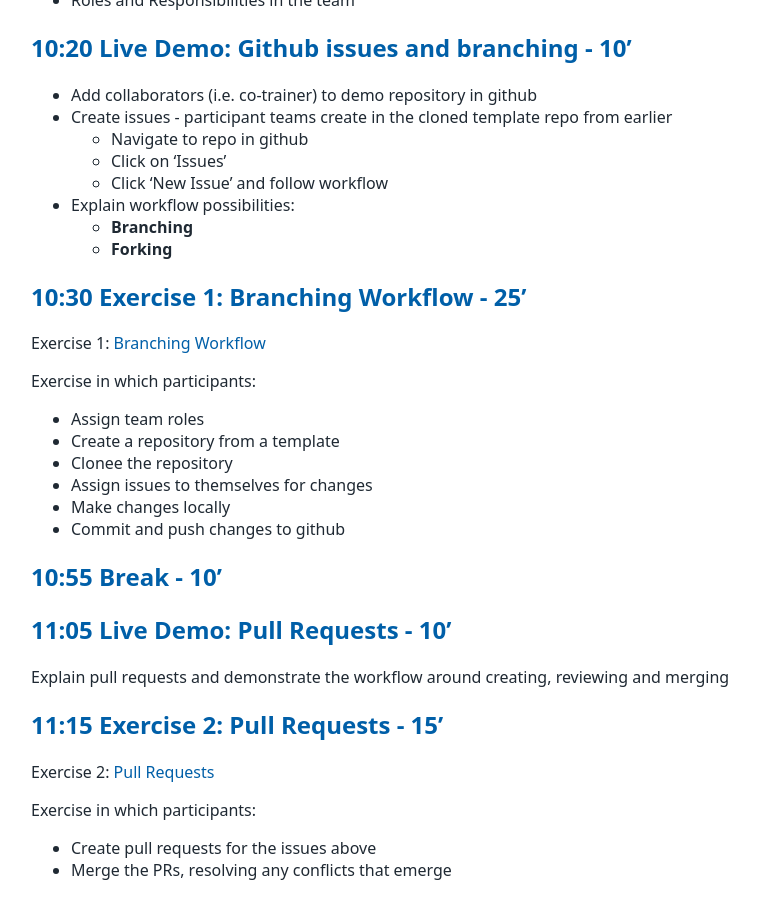
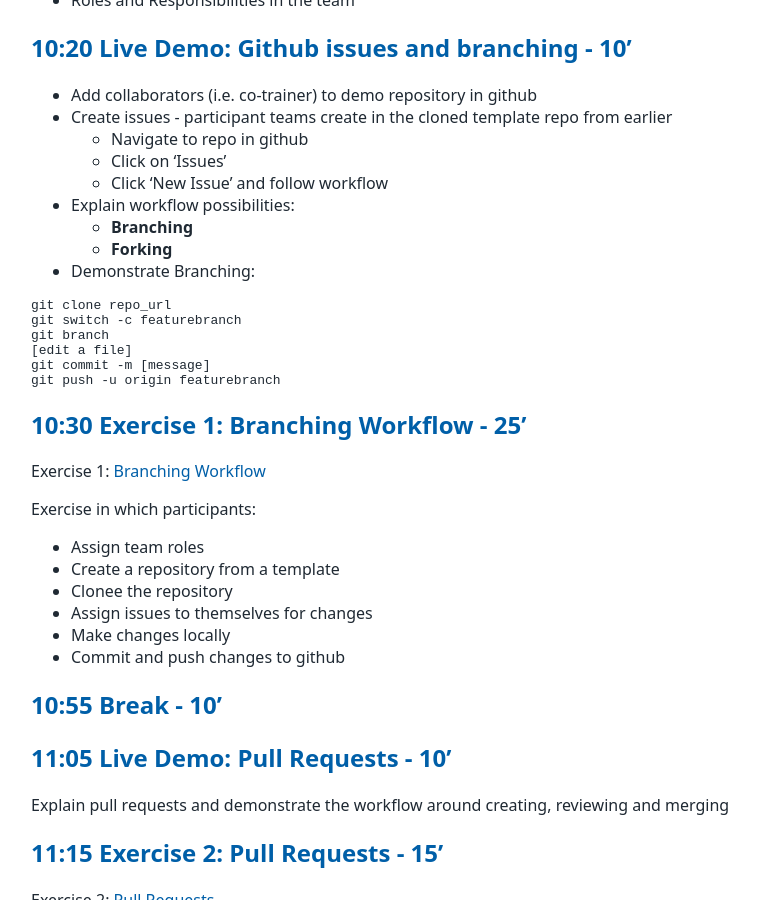
Before and after one commit to tu-delft-library/collaborative_software_development, a Jekyll site: the page built from material_for_trainers/lesson_plan.md, in a window 1280 px wide and 900 px high, scrolled down 1342 px. Shown: the whole window, without its empty margins (109-868 px from the left). Built offline with Jekyll 4.4.1, drawn with Linux system fonts in a browser that asks for light colours; our own code applies the rules of GitHub Pages for plain Markdown files.

Commit message:
Added cheat sheet and git commands for branching demo

````diff
--- a/material_for_trainers/lesson_plan.md
+++ b/material_for_trainers/lesson_plan.md
@@ -60,6 +60,16 @@ Present from [slides](https://tud365.sharepoint.com/:p:/r/sites/ResearchDataServ
 - Explain workflow possibilities:
     - **Branching**
     - **Forking**
+- Demonstrate Branching:
+
+```{bash}
+git clone repo_url
+git switch -c featurebranch
+git branch
+[edit a file]
+git commit -m [message]
+git push -u origin featurebranch
+```
 
 ## 10:30 Exercise 1: Branching Workflow - 25'
 
````
Also changed, not shown: 1 other file.
